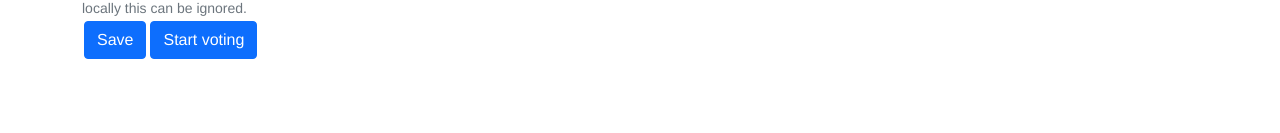
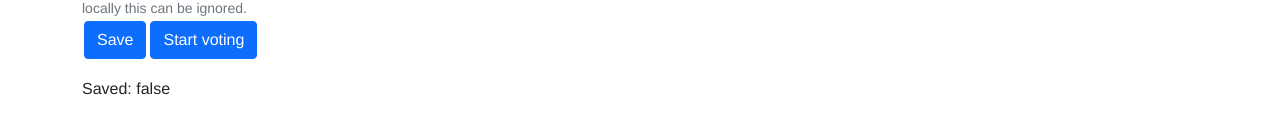
Before and after one commit to jarnoln/wtgfl-vue3-ts, a Vue app: page /poll/1/settings in a window 1280 px wide. Shown: the part 411-544 px from the top of the page. Built offline with nearby package versions, Linux system fonts and the light colour scheme.

Commit message:
Enable save button only if poll has not been saved

```diff
--- a/src/components/EditPoll.vue
+++ b/src/components/EditPoll.vue
@@ -37,6 +37,7 @@
       id="btn-save-poll"
       type="button"
       class="btn btn-primary"
+      :disabled="isSaved"
       @click="savePoll()"
     >
       Save
@@ -51,6 +52,7 @@
       Start voting
     </button>
   </p>
+  <p>Saved: {{ isSaved }}</p>
 </template>
 
 <script lang="ts">
@@ -82,17 +84,30 @@ export default defineComponent({
     return {
       localPollId: '',
       pollTitle: '',
-      pollDescription: ''
+      pollDescription: '',
+      saveInProgress: false
     }
   },
-  computed: mapState(['poll', 'choices']),
+  computed: {
+    ...mapState(['poll', 'choices']),
+    isSaved: function(): boolean {
+      return (
+        this.localPollId === this.poll.id &&
+        this.pollTitle === this.poll.title &&
+        this.pollDescription === this.poll.description &&
+        this.poll.saved
+      )
+    }
+  },
   methods: {
     savePoll() {
+      this.saveInProgress = true
       const poll: Poll = {
         id: this.localPollId,
         title: this.pollTitle,
         description: this.pollDescription,
         public: true,
+        saved: false,
         method: getSchulzeMethod()
       }
       this.$store.commit('setPoll', poll)
@@ -114,6 +129,7 @@ export default defineComponent({
           params: { pollId: this.localPollId }
         })
       }
+      this.$store.commit('setPollSaved', true)
     },
     startVoting() {
       this.savePoll()
--- a/src/services/EventService.ts
+++ b/src/services/EventService.ts
@@ -2,7 +2,8 @@ import axios from 'axios'
 import { Ballot, Choice, Poll } from '@/types'
 
 const apiClient = axios.create({
-  baseURL: 'https://wtgfl-backend.onrender.com/',
+  // baseURL: 'https://wtgfl-backend.onrender.com/',
+  baseURL: 'http://127.0.0.1:8000/',
   withCredentials: false,
   headers: {
     Accept: 'application/json',
--- a/src/store/index.ts
+++ b/src/store/index.ts
@@ -20,7 +20,8 @@ export default createStore({
         id: '',
         title: '',
         description: '',
-        public: true,
+        public: true, // Is poll visible in public poll list
+        saved: true, // Has poll been saved after any changes
         method: getSchulzeMethod()
       },
       colors: [
@@ -103,9 +104,11 @@ export default createStore({
     },
     setPoll(state: State, poll: Poll) {
       console.log('store:setPoll', poll)
-      {
-        state.poll = poll
-      }
+      state.poll = poll
+    },
+    setPollSaved(state: State, saved: boolean) {
+      console.log('store:setPollSaved', saved)
+      state.poll.saved = saved
     },
     clearPoll(state: State) {
       console.log('store:clearPoll')
@@ -155,6 +158,7 @@ export default createStore({
               title: item.fields.title,
               description: item.fields.description,
               public: true,
+              saved: true,
               method: getSchulzeMethod()
             }
             context.commit('addPoll', poll)
--- a/src/types.ts
+++ b/src/types.ts
@@ -42,6 +42,7 @@ export interface Poll {
   title: string
   description: string
   public: boolean
+  saved: boolean
   method: Method
 }
 
```
